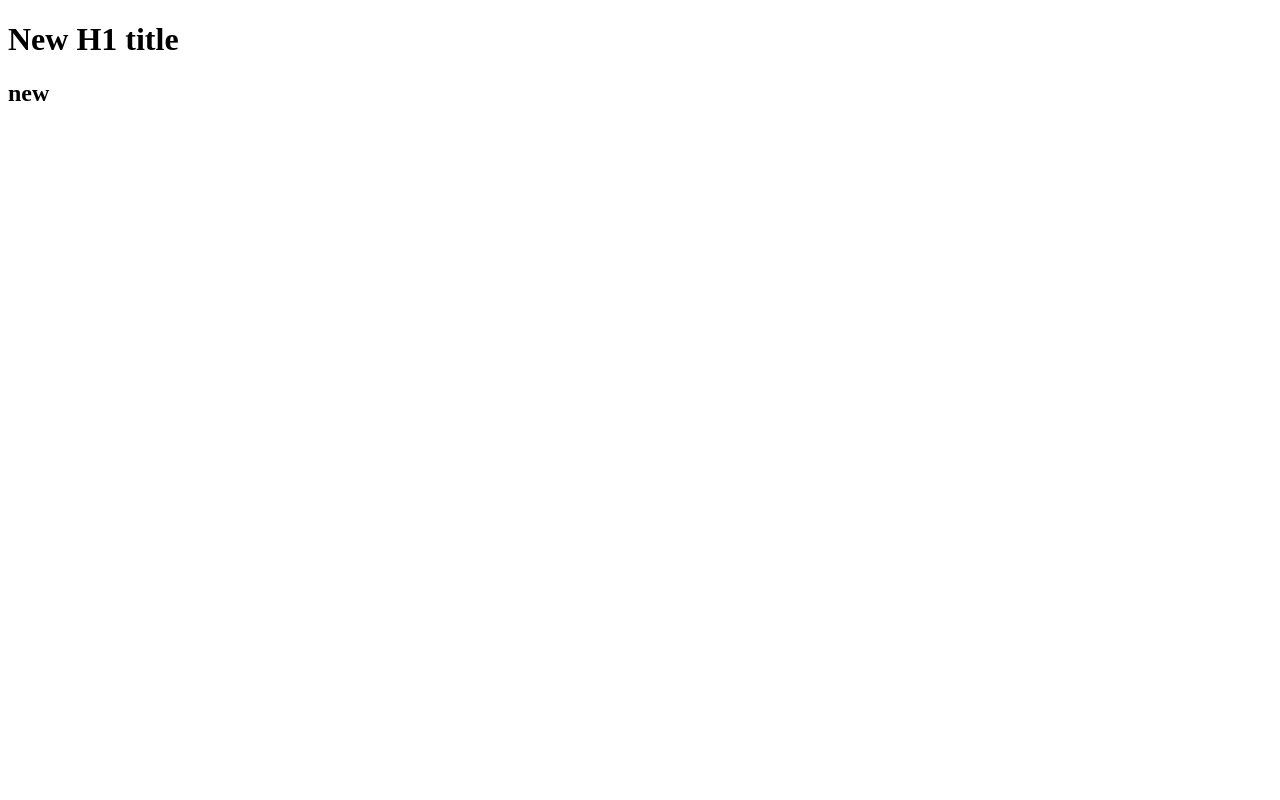
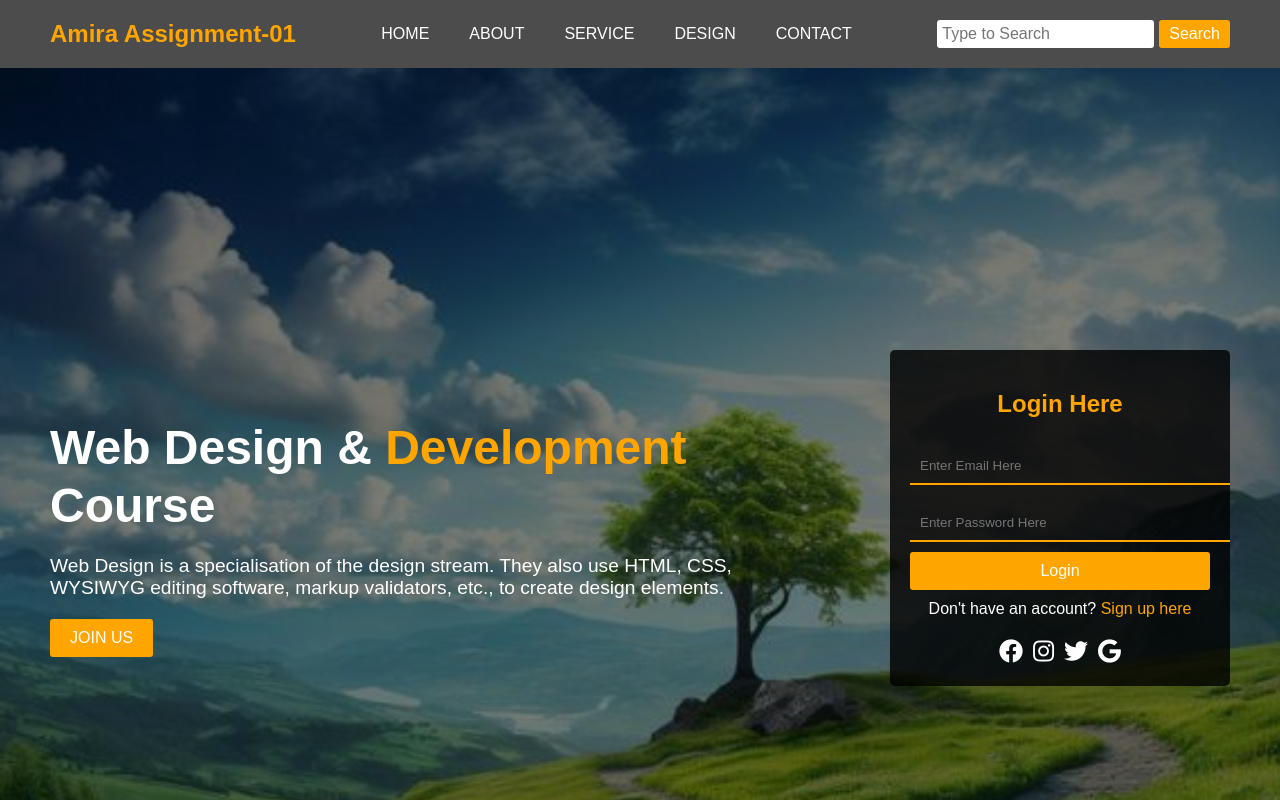
Before and after one commit to AmiraElSaeedBehery/Bimsc25_bootCamp_01, a plain HTML site: page index.html in a window 1280 px wide. Shown: the top 800 px of the page. Drawn offline with Linux system fonts and the light colour scheme.

Commit message:
update index file

```diff
--- a/index.html
+++ b/index.html
@@ -1,12 +1,49 @@
 <!DOCTYPE html>
 <html lang="en">
 <head>
-    <meta charset="UTF-8">
-    <meta name="viewport" content="width=device-width, initial-scale=1.0">
-    <title>MyWebsite</title>
+  <meta charset="UTF-8">
+  <meta name="viewport" content="width=device-width, initial-scale=1.0">
+  <title>PraRoz Web Design</title>
+  <link rel="stylesheet" href="styles.css">
+  <link href="https://cdnjs.cloudflare.com/ajax/libs/font-awesome/5.15.4/css/all.min.css" rel="stylesheet">
 </head>
 <body>
-    <h1>New H1 title</h1>
-    <h2>new</h2>
+  <header class="navbar">
+    <div class="logo">Amira Assignment-01</div>
+    <ul>
+      <li><a href="#">HOME</a></li>
+      <li><a href="#">ABOUT</a></li>
+      <li><a href="#">SERVICE</a></li>
+      <li><a href="#">DESIGN</a></li>
+      <li><a href="#">CONTACT</a></li>
+    </ul>
+    <div class="search-container">
+      <input type="text" placeholder="Type to Search">
+      <button>Search</button>
+    </div>
+  </header>
+
+  <section class="hero">
+    <div class="content">
+      <h1>Web Design & <span style="color: orange;">Development</span> Course</h1>
+      <p>Web Design is a specialisation of the design stream. They also use HTML, CSS, WYSIWYG editing software, markup validators, etc., to create design elements.</p>
+      <a href="#" class="btn">JOIN US</a>
+    </div>
+    <div class="login-form">
+      <h2>Login Here</h2>
+      <input type="email" placeholder="Enter Email Here">
+      <input type="password" placeholder="Enter Password Here">
+      <button>Login</button>
+      <div class="signup">
+        Don't have an account? <a href="#">Sign up here</a>
+      </div>
+      <div class="social-icons">
+        <a href="#"><i class="fab fa-facebook"></i></a>
+        <a href="#"><i class="fab fa-instagram"></i></a>
+        <a href="#"><i class="fab fa-twitter"></i></a>
+        <a href="#"><i class="fab fa-google"></i></a>
+      </div>
+    </div>
+  </section>
 </body>
 </html>
--- /dev/null
+++ b/styles.css
@@ -0,0 +1,198 @@
+body {
+    margin: 0;
+    font-family: Arial, sans-serif;
+    color: white;
+    position: relative;
+  }
+
+  .hero {
+    position: relative;
+    display: flex;
+    justify-content: space-between;
+    align-items: center;
+    height: 100vh;
+    padding: 50px;
+    background: url('back.jpg') no-repeat center center/cover; /* Replace with your background image */
+    overflow: hidden;
+  }
+
+  .hero::before {
+    content: '';
+    position: absolute;
+    top: 0;
+    left: 0;
+    width: 100%;
+    height: 100%;
+    background: rgba(0, 0, 0, 0.5); /* Black overlay with 50% opacity */
+    z-index: 1;
+  }
+
+  .hero .content,
+  .hero .login-form {
+    position: relative;
+    z-index: 2; /* Ensures content is above the black overlay */
+  }
+
+  .hero .content {
+    max-width: 60%;
+  }
+
+  .hero .content h1 {
+    font-size: 3rem;
+    line-height: 1.2;
+    margin-bottom: 20px;
+  }
+
+  .hero .content p {
+    font-size: 1.2rem;
+    margin-bottom: 20px;
+  }
+
+  .hero .content .btn {
+    display: inline-block;
+    padding: 10px 20px;
+    font-size: 1rem;
+    background-color: orange;
+    color: white;
+    text-decoration: none;
+    border-radius: 3px;
+    transition: 0.3s;
+  }
+
+  .hero .content .btn:hover {
+    background-color: darkorange;
+  }
+
+  /* Login form */
+  .login-form {
+    background: rgba(0, 0, 0, 0.8); /* Dark background for the login form */
+    padding: 20px;
+    border-radius: 5px;
+    width: 300px;
+  }
+
+  .login-form h2 {
+    font-size: 1.5rem;
+    margin-bottom: 20px;
+    text-align: center;
+    color: orange;
+  }
+
+  .login-form input {
+    width: 100%;
+    padding: 10px;
+    margin: 10px 0;
+    border: none;
+    border-bottom: 2px solid orange;
+    background: transparent;
+    color: white;
+  }
+
+  .login-form button {
+    width: 100%;
+    padding: 10px;
+    background-color: orange;
+    border: none;
+    color: white;
+    font-size: 1rem;
+    border-radius: 3px;
+    cursor: pointer;
+    transition: 0.3s;
+  }
+
+  .login-form button:hover {
+    background-color: darkorange;
+  }
+
+  .login-form .signup {
+    text-align: center;
+    margin-top: 10px;
+  }
+
+  .login-form .signup a {
+    color: orange;
+    text-decoration: none;
+  }
+
+  .login-form .signup a:hover {
+    text-decoration: underline;
+  }
+
+  .login-form .social-icons {
+    display: flex;
+    justify-content: center;
+    gap: 10px;
+    margin-top: 20px;
+  }
+
+  .login-form .social-icons a {
+    color: white;
+    font-size: 1.5rem;
+    text-decoration: none;
+    transition: 0.3s;
+  }
+
+  .login-form .social-icons a:hover {
+    color: orange;
+  }
+
+  /* Navigation bar */
+  .navbar {
+    display: flex;
+    justify-content: space-between;
+    align-items: center;
+    padding: 20px 50px;
+    background: rgba(0, 0, 0, 0.7);
+  }
+
+  .navbar .logo {
+    font-size: 1.5rem;
+    font-weight: bold;
+    color: orange;
+  }
+
+  .navbar ul {
+    list-style: none;
+    display: flex;
+    gap: 20px;
+    margin: 0;
+    padding: 0;
+  }
+
+  .navbar ul li {
+    font-size: 1rem;
+  }
+
+  .navbar ul li a {
+    text-decoration: none;
+    color: white;
+    padding: 5px 10px;
+    transition: 0.3s;
+  }
+
+  .navbar ul li a:hover {
+    color: orange;
+  }
+
+  .navbar .search-container {
+    display: flex;
+    align-items: center;
+  }
+
+  .navbar .search-container input[type="text"] {
+    padding: 5px;
+    font-size: 1rem;
+    border: none;
+    border-radius: 3px;
+  }
+
+  .navbar .search-container button {
+    padding: 5px 10px;
+    font-size: 1rem;
+    margin-left: 5px;
+    border: none;
+    background-color: orange;
+    color: white;
+    cursor: pointer;
+    border-radius: 3px;
+  }
```
Also changed, not shown: back.jpg (added).
